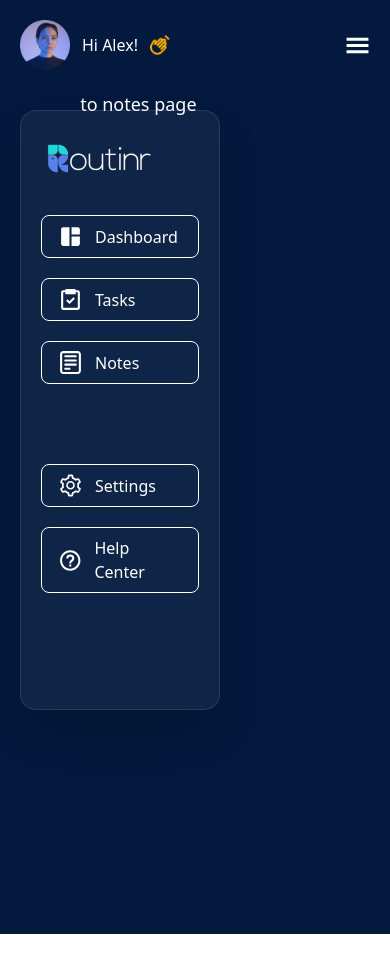
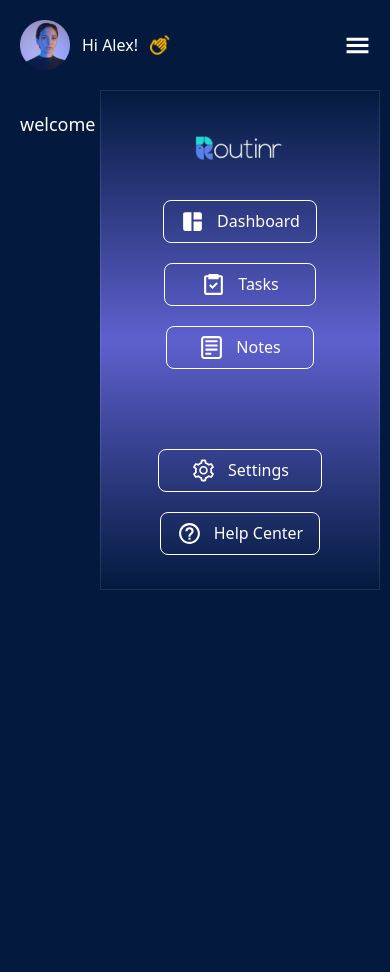
Before and after one commit to Routinr/routinr-frontend, a React (Vite) app in the folder routinr/: page /notes in a window 390 px wide. Before the commit the page ends 844 px from the top, so only its background shows below. Built offline with nearby package versions, Linux system fonts and the light colour scheme.

Commit message:
remove react-responsive ...

```diff
--- a/routinr/src/views/layout/DashboardLayout.jsx
+++ b/routinr/src/views/layout/DashboardLayout.jsx
@@ -1,32 +1,27 @@
 import React, { useState } from "react";
-import { useMediaQuery } from "react-responsive";
 import Sidebar from "../components/Sidebar";
 import MobileTopbar from "../components/MobileTopbar";
+import MobileSidebar from "../components/MobileSidebar";
 const DashboardLayout = ({children }) => {
-  const isMobile = useMediaQuery({ maxWidth: 768 });
    const [isSidebarVisible, setIsSidebarVisible] = useState(true);
    const toggleSidebar = () => {
-     if (isMobile) {
-       setIsSidebarVisible(!isSidebarVisible);
-     }
+     setIsSidebarVisible(!isSidebarVisible);
    };
   return (
-    <div>
-      {isMobile && (
-        <div className="bg-[#031A3E] md:hidden p-5">
-          <MobileTopbar toggleSidebar={toggleSidebar} />
+    <div className="bg-[#031A3E]">
+      <div className="bg-[#031A3E] md:hidden p-5">
+        <MobileTopbar toggleSidebar={toggleSidebar} />
+      </div>
+      {isSidebarVisible && (
+        <div className="fixed right-[10px] z-30 md:hidden">
+            <MobileSidebar />
         </div>
       )}
-      {isSidebarVisible && isMobile && (
-        <div className=" w-[20%] h-screen fixed left-0 bg-[#031A3E] z-20">
-          <Sidebar />
-        </div>
-      )}
-      <div className="hidden md:block w-[20%] h-screen fixed left-0 bg-[#031A3E] z-20">
-          <Sidebar />
-        </div>
-      <div className="w-full md:w-[80%] fixed md:ml-[20%] bg-[#031A3E] z-10 ">
-        <div className="h-screen">{children}</div>
+      <div className="hidden md:block w-[20%] h-screen fixed left-0 bg-[#031A3E] z-10">
+        <Sidebar />
+      </div>
+      <div className="w-full md:w-[80%] md:ml-[20%] bg-[#031A3E] z-0 p-5 ">
+        <div className="h-screen flex justify-center">{children}</div>
       </div>
     </div>
   );
```
